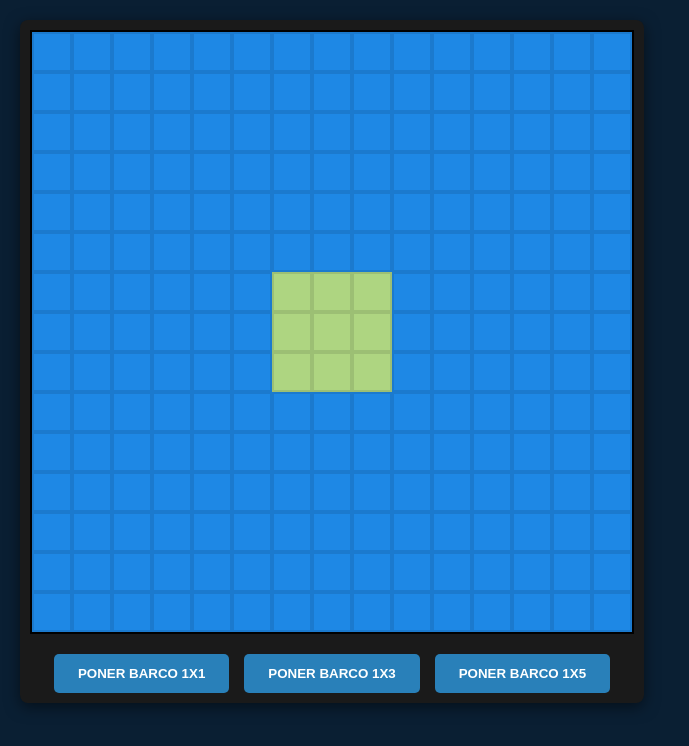
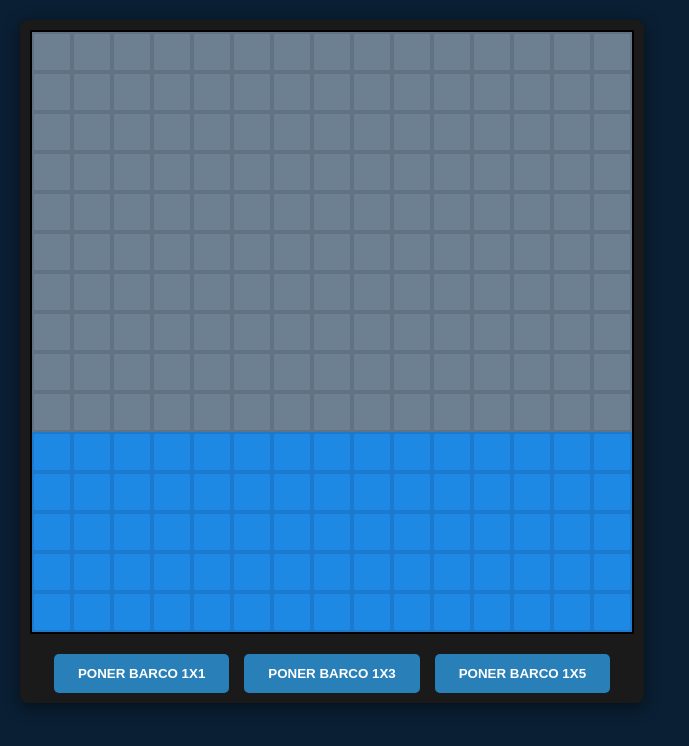
Before and after one commit to UNIZAR-30226-2026-07/BombaVa-FrontendWeb, a React (Vite) app in the folder bombava-frontend/: page /configurar in a window 1280 px wide. Shown: the top 746 px of the page, without its empty margins (0-689 px from the left). Built offline with nearby package versions, Linux system fonts and the light colour scheme.

Commit message:
IMP: Implementación de la zona que no puedes poner barcos He implementado al zona que esta sin poder ponerse barcos en la pantalla de configurar la flota

```diff
--- a/bombava-frontend/src/components/barco/Barco.css
+++ b/bombava-frontend/src/components/barco/Barco.css
@@ -3,7 +3,7 @@
   /*pointer-events: none; Igual hay que ponerlo si queremos gestionar todos los cliks a traves de las celdas*/
 
   /*Animación*/
-  /*transition: 1s;*/
+  transition: 1s;
 }
 
 .barco-visual {
--- a/bombava-frontend/src/components/tablero/Celda.css
+++ b/bombava-frontend/src/components/tablero/Celda.css
@@ -5,7 +5,7 @@
   transition: 0.3s;
 }
 
-.celda:hover {
+.celda:not(.celda-zona_sin_vision):hover {
   filter: brightness(1.15); /* Aumenta el brillo de la celda */
   box-shadow: inset 0 0 0 2px rgba(255, 255, 255, 0.4); /* Añade un brillo interior blanco*/
 }
--- a/bombava-frontend/src/components/tablero/Tablero.jsx
+++ b/bombava-frontend/src/components/tablero/Tablero.jsx
@@ -24,10 +24,40 @@ const generarMapaInicial = () => {
   return map;
 };
 
+const generarMapaConfiguracion = () => {
+  const map = [];
+  for (let y = 0; y < TAMANO_TABLERO; y++) {
+    const fila = [];
+    for (let x = 0; x < TAMANO_TABLERO; x++) {
+      //Mapa con todo agua y una isla central
+      let tipoterreno = TERRENO.AGUA;
+
+      // Ejemplo de mapa con un isla -> Habría que cambiarlo para que sea mejor.
+      if ( y >= 10){
+        tipoterreno = TERRENO.AGUA;
+      }else{
+        tipoterreno = TERRENO.NO_VISION;
+      }
+
+      fila.push({ x, y, tipoterreno });
+    }
+    map.push(fila);
+  }
+  return map;
+};
+
 // Recibe la función onClick desde Mapa.jsx
-const Tablero = ({ onCellClick }) => {
-   // Generar mapa
-  const [mapa] = useState(generarMapaInicial());
+const Tablero = ({ onCellClick, configurar }) => {
+  let mapaInicial;
+
+  //Decidimos que mapa generar
+  if (configurar == false) {
+    mapaInicial = generarMapaInicial();
+  } else {
+    mapaInicial = generarMapaConfiguracion();
+  }
+
+  const [mapa, setMapa] = useState(mapaInicial);
 
   return (
     <div className="tablero"
--- a/bombava-frontend/src/pantallas/ConfigFlota.jsx
+++ b/bombava-frontend/src/pantallas/ConfigFlota.jsx
@@ -60,7 +60,7 @@ const ConfigFlota = () => {
 
     return (
     <div className="mapa_config">
-        <Tablero onCellClick={gestionarClickMapa} />
+        <Tablero onCellClick={gestionarClickMapa} configurar={true} />
 
         {barcos.map((barco) => (/*Transforma la lista de barcos en elementos visuales*/
         <Barco
--- a/bombava-frontend/src/utils/constantes.js
+++ b/bombava-frontend/src/utils/constantes.js
@@ -8,14 +8,16 @@ export const TAMANO_CELDA = 40;
 export const TERRENO = {
   AGUA: 'agua',     // Agua profunda
   ISLA: 'isla',   // Isla
-  AGUA_NO_PROFUNDA: 'agua_no_profunda'
+  AGUA_NO_PROFUNDA: 'agua_no_profunda',
+  NO_VISION: 'zona_sin_vision'
 };
 
 // Configuración visual temporal, mientras no haya imagenes para islas, ...
 export const COLORES_TERRENO = {
   [TERRENO.AGUA]: '#1e88e5',
   [TERRENO.ISLA]: '#aed581',
-  [TERRENO.AGUA_NO_PROFUNDA]: '#a6cff3'
+  [TERRENO.AGUA_NO_PROFUNDA]: '#a6cff3',
+  [TERRENO.NO_VISION]: '#6c8092'
 ,
 };
 
```
Also changed, not shown: 1 other file (tests, documents, lock files or other folders).
